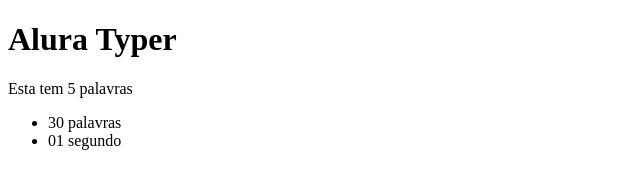
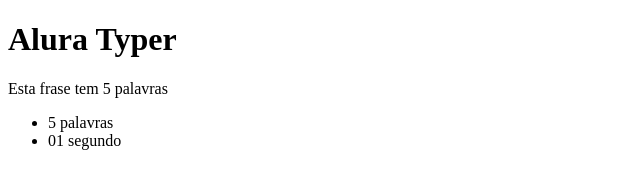
Before and after one commit to gabrielemartins/curso-jquery, a plain HTML site: page public/principal.html in a window 1280 px wide. Shown: the full height of the page, 0-640 px from the left. Drawn offline with Linux system fonts and the light colour scheme.

Commit message:
Quantidade de palavras de uma frase com Jquery

```diff
--- a/public/js/main.js
+++ b/public/js/main.js
@@ -1 +1,4 @@
-alert('Hello World');
+var frase = $('.frase').text();
+var numPalavras = frase.split(' ').length;
+var tamanhoFrase = $('.numPalavras');
+tamanhoFrase.text(numPalavras);
--- a/public/principal.html
+++ b/public/principal.html
@@ -6,10 +6,13 @@
 </head>
 <body>
     <h1>Alura Typer</h1>
-    <p class="frase">Esta tem 5 palavras</p>
+    <p class="frase">Esta frase tem 5 palavras</p>
 
     <ul class="informacoes">
-        <li>30 palavras </li>
+        <li>
+            <span class='numPalavras'>0</span>
+            palavras
+        </li>
         <li>01 segundo</li>
     </ul>
     <script src="./js/jquery.js"></script>
```
